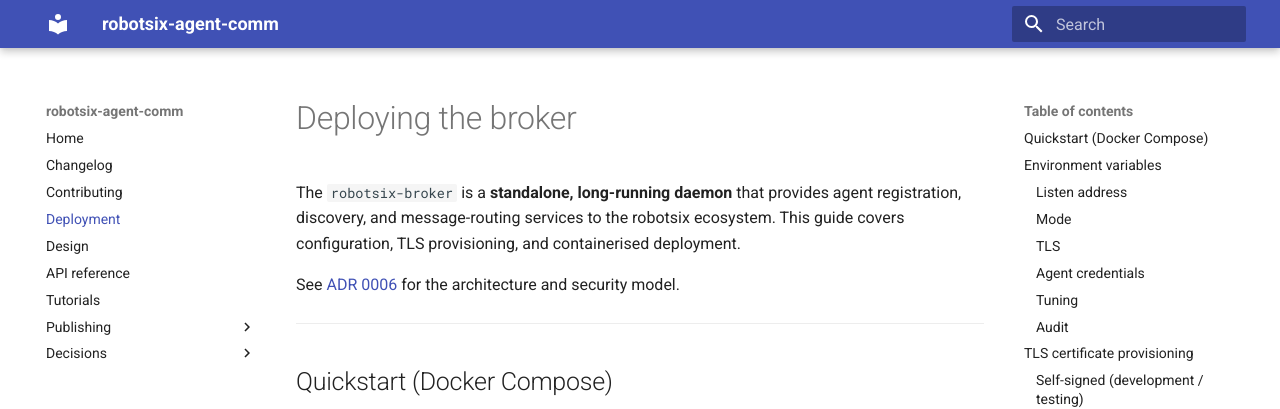
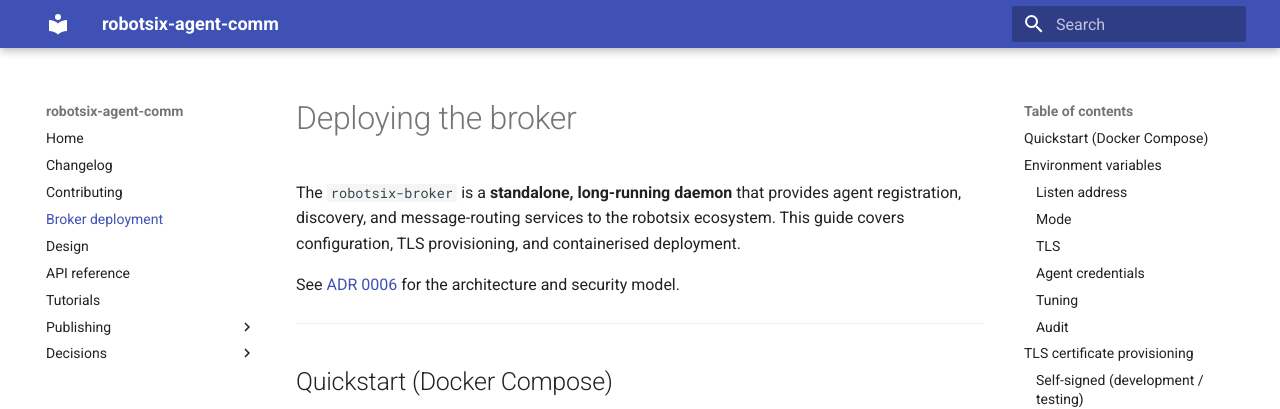
Before and after one commit to damien-robotsix/robotsix-agent-comm, an MkDocs documentation site: the page built from docs/broker/deployment.md, in a window 1280 px wide. Shown: the top 409 px of the page. Built offline with MkDocs 1.6.1 and Material for MkDocs 9.7.7, drawn with Linux system fonts in a browser that asks for light colours.

Commit message:
mill: Reorganize module broker: align to per-module layout (src/docs/tests) (20260619T114107Z-reorganize-module-broker-align-to-per-mo-3fdd)

```diff
--- a/docs/modules.yaml
+++ b/docs/modules.yaml
@@ -76,6 +76,7 @@ modules:
     paths:
       - src/robotsix_agent_comm/broker/*.py
       - tests/broker/*.py
+      - docs/broker/*.md
     dependencies:
       - protocol
       - transport
--- a/mkdocs.yml
+++ b/mkdocs.yml
@@ -15,7 +15,7 @@ nav:
   - Home: index.md
   - Changelog: CHANGELOG.md
   - Contributing: CONTRIBUTING.md
-  - Deployment: deployment/index.md
+  - Broker deployment: broker/deployment.md
   - Design: design/index.md
   - API reference: api/index.md
   - Tutorials: tutorials/index.md
```
Also changed, not shown: docs/broker/deployment.md (renamed from docs/deployment/index.md).
